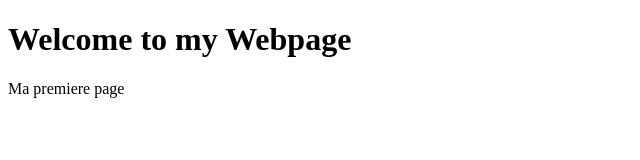
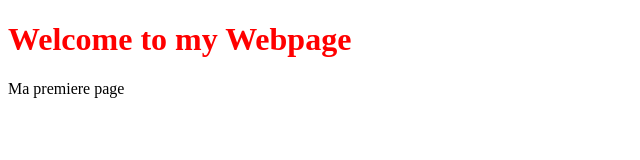
Before and after one commit to zukenlove/SGBD, a plain HTML site: page index.html in a window 1280 px wide. Shown: the whole page, without its empty margins (0-640 px from the left). Drawn offline with Linux system fonts and the light colour scheme.

Commit message:
Add color to the heading

```diff
--- a/index.html
+++ b/index.html
@@ -4,7 +4,7 @@
         <title>First</title>
     </head>
     <body>
-        <h1>Welcome to my Webpage</h1>
+        <h1 style= color:red;>Welcome to my Webpage</h1>
             Ma premiere page
     </body>
 </html>
```
